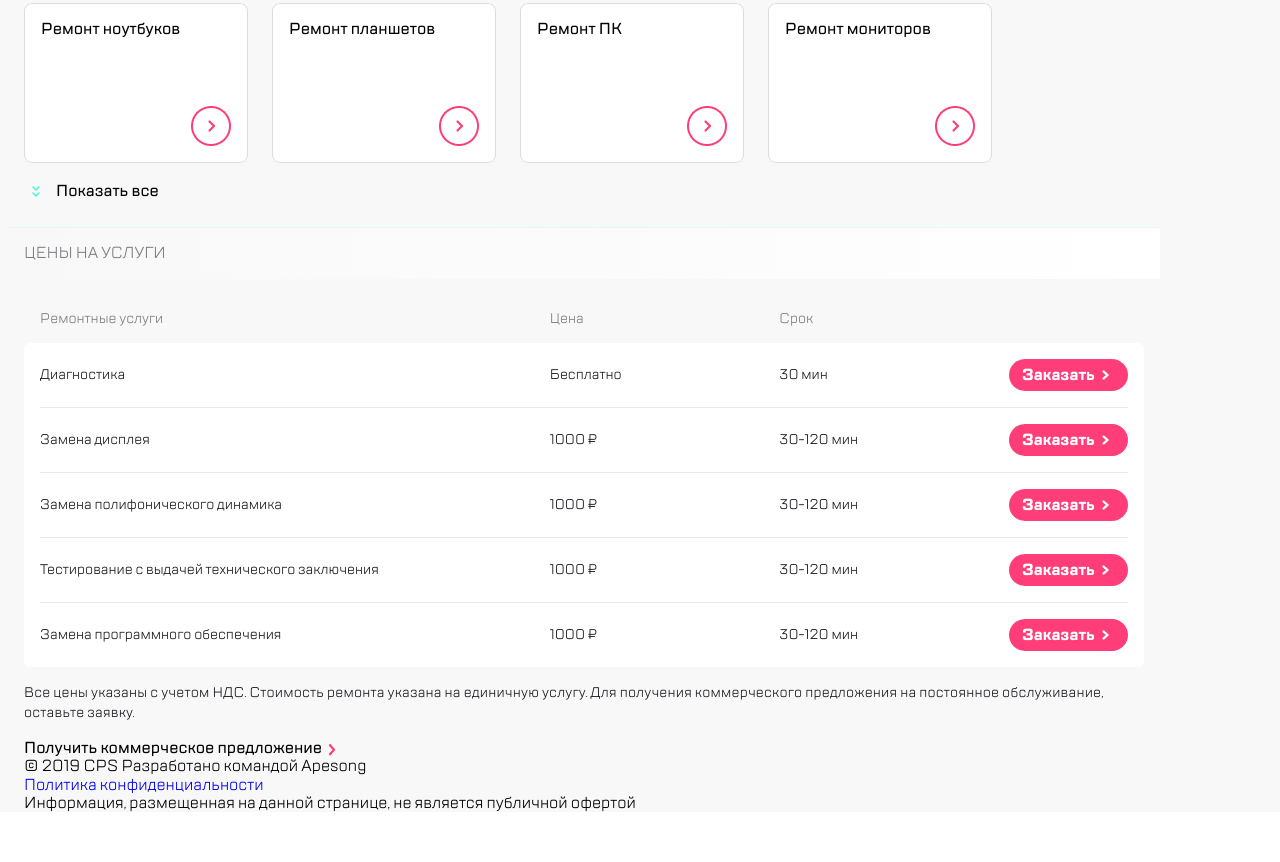
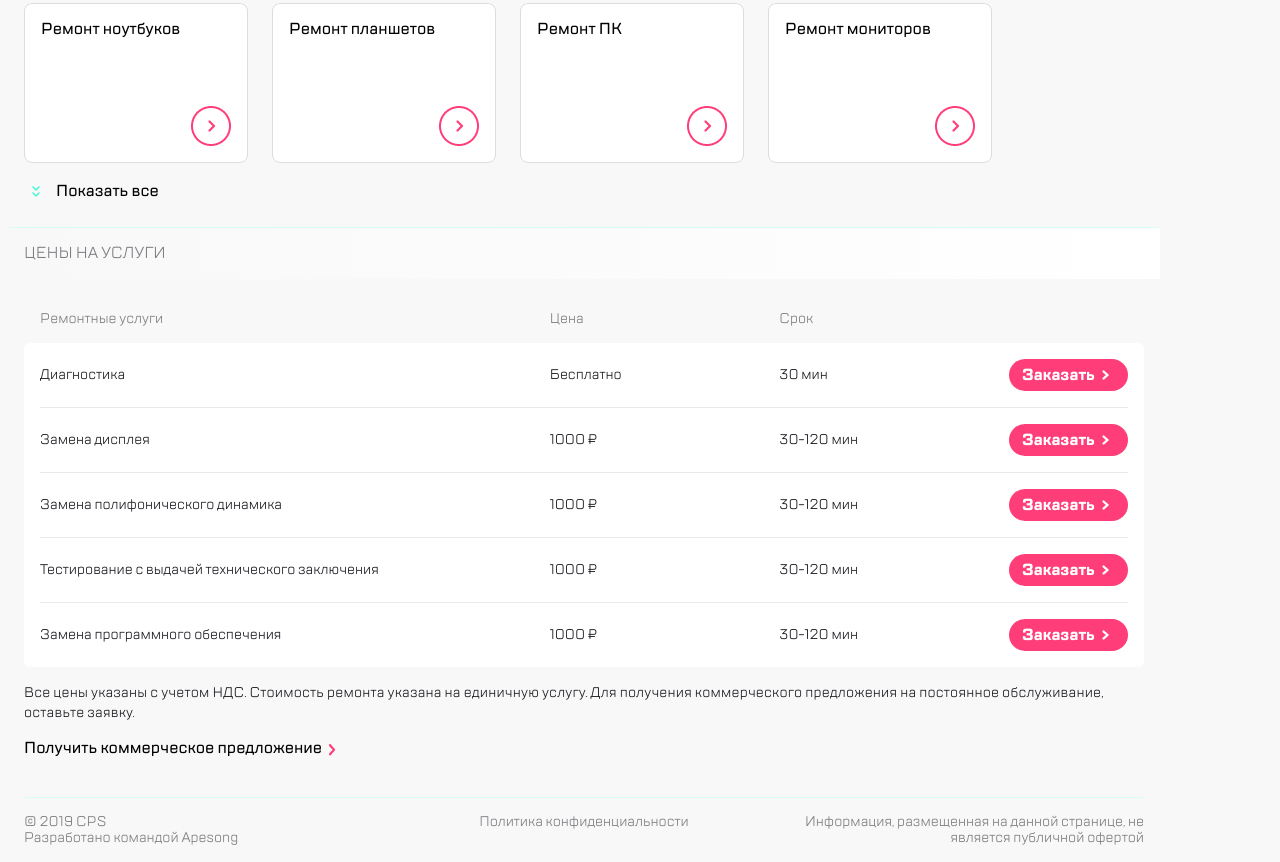
Before and after one commit to gromandre/kata-6Module, a website built with webpack: page src/index.html in a window 1280 px wide. Shown: the part 1387-2249 px from the top of the page. Before the commit the page ends 2199 px from the top, so only its background shows below. Built offline with nearby package versions, Linux system fonts and the light colour scheme.

Commit message:
Сверстал футер для всех расширений

```diff
--- a/src/index.html
+++ b/src/index.html
@@ -452,7 +452,10 @@
         </section>
 
         <footer class="footer">
-          <p class="footer__text">© 2019 CPS Разработано командой Apesong</p>
+          <p class="footer__text"
+            >© 2019 CPS <br />
+            Разработано командой Apesong</p
+          >
           <p class="footer__text"
             ><a href="#">Политика конфиденциальности</a></p
           >
--- /dev/null
+++ b/src/scss/_footer.scss
@@ -0,0 +1,39 @@
+.footer {
+  margin-top: 40px;
+  border-top: 1px solid #d9fff5;
+  padding-top: 16px;
+
+  &__text {
+    font-size: 14px;
+    color: #7e7e82;
+    margin-bottom: 16px;
+    text-align: center;
+    line-height: 16px;
+
+    a {
+      color: #7e7e82;
+      transition: max-height 0.3s ease-in-out;
+
+      &:hover {
+        color: #ff3e79;
+      }
+    }
+  }
+
+  @media (min-width: 768px) {
+    display: flex;
+    justify-content: space-between;
+
+    &__text {
+      flex: 1;
+
+      &:first-child {
+        text-align: start;
+      }
+
+      &:last-child {
+        text-align: end;
+      }
+    }
+  }
+}
--- a/src/scss/style.scss
+++ b/src/scss/style.scss
@@ -48,3 +48,4 @@ a {
 @import './technologies';
 @import './prices';
 @import './disclamer';
+@import './footer';
```
